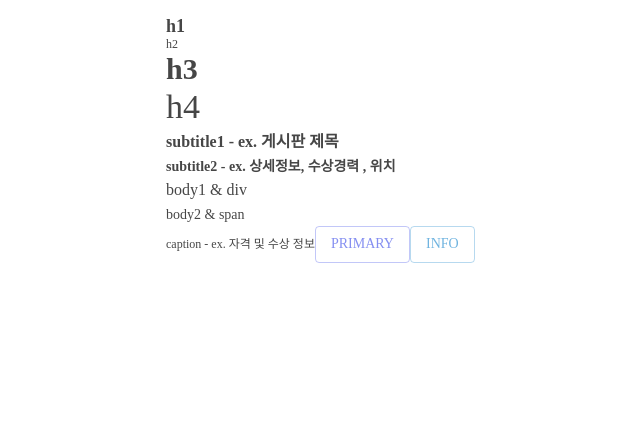
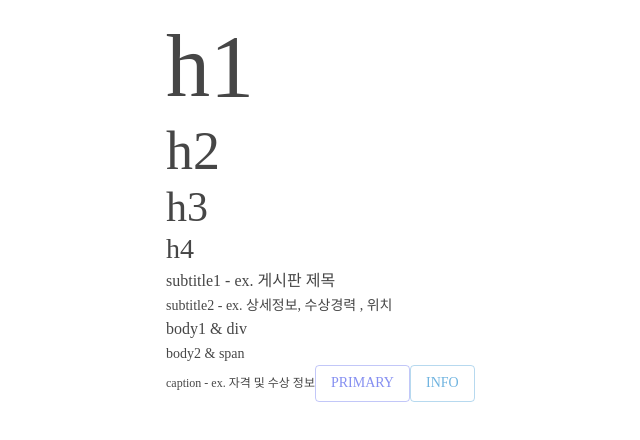
Before and after one commit to bodyBuddy-v2/bodyBuddy_V2, a Next.js app: page / in a window 1280 px wide. Shown: the top 440 px of the page, without its empty margins (214-854 px from the left). Built offline with nearby package versions, Linux system fonts and the light colour scheme; a web font is replaced by a local one.

Commit message:
fix : typography variant 별 사이즈 조정 수정

```diff
--- a/src/app/page.tsx
+++ b/src/app/page.tsx
@@ -1,5 +1,7 @@
+"use client";
 import Button from "@/components/Button/Button";
 import Typography from "@/components/Typography";
+import React from "react";
 
 const Home: React.FC = () => {
   return (
--- a/src/components/Typography.tsx
+++ b/src/components/Typography.tsx
@@ -2,9 +2,12 @@
 import { Typography as MuiTypography, styled } from "@mui/material";
 import type { TypographyProps } from "@mui/material";
 
-export type TypographyType = {} & TypographyProps;
+export type TypographyType = {
+  children?: React.ReactNode;
+  fontWeight?: number;
+} & TypographyProps;
 
-const Typography = (props: TypographyProps) => {
+const Typography: React.FC<TypographyType> = (props: TypographyProps) => {
   const { children, ...others } = props;
 
   return <StyledTypography {...others}>{children}</StyledTypography>;
@@ -14,12 +17,11 @@ export default Typography;
 
 const StyledTypography = styled(MuiTypography)(({ variant }) => {
   return {
-    ...(variant === "h1" && { fontWeight: 700, fontSize: "18px" }),
-    ...(variant === "h2" && { fontWeight: 400, fontSize: "12px" }),
-    ...(variant === "h3" && { fontWeight: 700, fontSize: "30px" }),
-    ...(variant === "subtitle1" && { fontWeight: 800, fontSize: "16px" }),
-    ...(variant === "subtitle2" && { fontWeight: 800, fontSize: "14px" }),
-    ...(variant === "button" && { fontWeight: 700, fontSize: "20px" }),
-    ...(variant === "caption" && { fontWeight: 400, fontSize: "12px" }),
+    ...(variant === "h1" && { fontSize: "88px" }),
+    ...(variant === "h2" && { fontSize: "54px" }),
+    ...(variant === "h3" && { fontSize: "42px" }),
+    ...(variant === "h4" && { fontSize: "28px" }),
+    ...(variant === "h5" && { fontSize: "18px" }),
+    ...(variant === "h6" && { fontSize: "14px" }),
   };
 });
```
